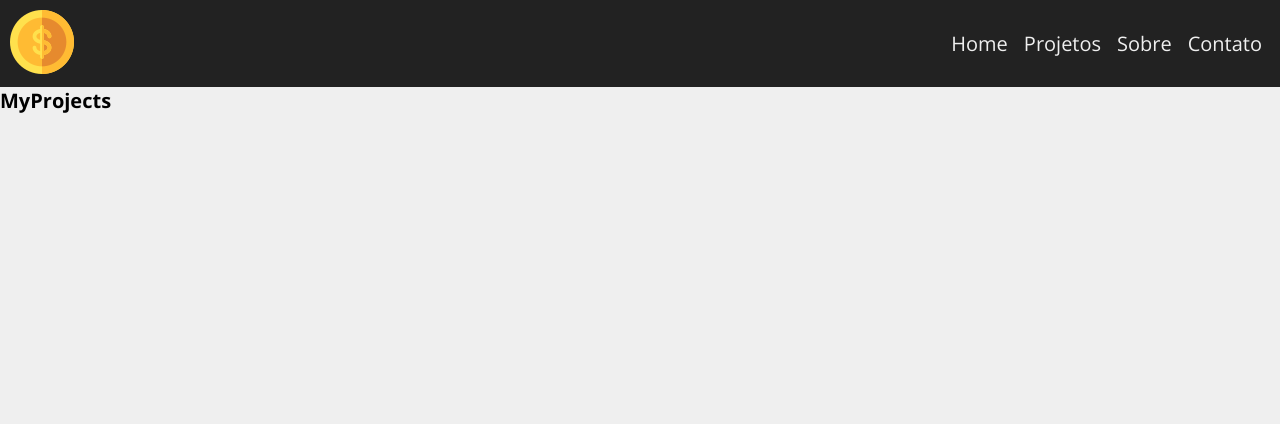
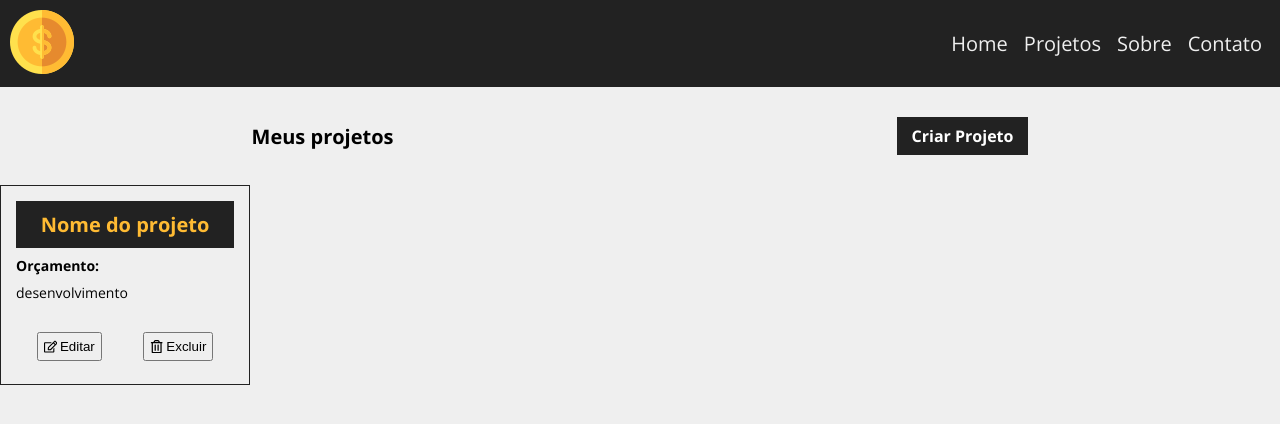
Before and after one commit to ClecioSousa00/costs, a React (Vite) app: page /Projetos in a window 1280 px wide. Shown: the top 424 px of the page. Built offline with nearby package versions, Linux system fonts and the light colour scheme; data requests are answered from the project's data file.

Commit message:
created cards projects

```diff
--- /dev/null
+++ b/src/components/ProjectCard/ProjectCard.css
@@ -0,0 +1,35 @@
+.card_project{
+    border: 1px solid var(--color-secondary);
+    height: 20rem;
+    width: 25rem;
+    padding: 1.5rem;
+    margin-top: 3rem;
+}
+
+.title_project{
+    font-size: 2rem;
+    font-weight: 700;
+    color: var(--color-buttons);
+    background-color: var(--color-secondary);
+    padding: 1rem;
+    text-align: center;
+}
+
+.card_project p{
+    font-size: 1.4rem;
+    margin: .8rem 0;
+}
+
+.button_project{
+    display: flex;
+    justify-content: space-around;
+    margin-top: 3rem;
+}
+
+.button_project button{
+    padding: .5rem;
+    display: flex;
+    align-items: center;
+    gap: .3rem;
+
+}
--- /dev/null
+++ b/src/components/ProjectCard/index.jsx
@@ -0,0 +1,17 @@
+import {FaRegEdit, FaRegTrashAlt} from "react-icons/fa"
+
+import "./ProjectCard.css"
+
+export const ProjectCard = ({id, name, budjet, handleRemove}) =>{
+    return(
+        <div className="card_project">
+            <h1 className="title_project">Nome do projeto</h1>
+            <p><strong>Orçamento:</strong> {budjet}</p>
+            <p>desenvolvimento</p>
+            <div className="button_project">
+                <button><FaRegEdit/>Editar</button>
+                <button><FaRegTrashAlt/>Excluir</button>
+            </div>
+        </div>
+    )
+}
--- /dev/null
+++ b/src/pages/MyProjects/MyProject.css
@@ -0,0 +1,6 @@
+.my_project{
+    display: flex;
+    justify-content: space-around;
+    align-items: center;
+    padding-top: 3rem;
+}
--- a/src/pages/MyProjects/index.jsx
+++ b/src/pages/MyProjects/index.jsx
@@ -1,11 +1,44 @@
+import { useState, useEffect } from "react"
+
 import { Header } from "../../components/Header"
+import { LinkButton } from "../../components/LinkButton"
+
+import "./MyProject.css"
+import { ProjectCard } from "../../components/ProjectCard"
+
+export const MyProjects =() =>{
+
+    const [preojects, setProjects] = useState([])
+
+    useEffect(() => {
+        console.log('aquiGet')
+        fetch('http://localhost:5000/projects', {
+            method: 'GET',
+            headers: {
+                'Content-Type': 'application/json',
+            },
+        })
+            .then(response => response.json())
+            .then(data => {
+                console.log(data)
+                setProjects(data)
+            })
+            .catch(err => console.log('Erro'))
+    }, [])
 
 
-export const MyProjects =() =>{
     return(
         <>
             <Header/>
-            <h1>MyProjects</h1>
+            <main>
+                <div className="my_project">
+                    <h1>Meus projetos</h1>
+                    <LinkButton to="/Novo-Projeto" text="Criar Projeto"/>
+                </div>
+               <section>
+                    <ProjectCard/>
+               </section>
+            </main>
         </>
     )
 }
--- a/src/pages/NewProject/index.jsx
+++ b/src/pages/NewProject/index.jsx
@@ -4,20 +4,9 @@ import { useEffect, useState } from "react"
 
 export const NewProject = () => {
 
-    const [categories, setCategories] =useState([])
+    const [projects, setProjects] =useState([])
 
-    useEffect(() => {
-        console.log('aquiGet')
-        fetch('http://localhost:5000/categories', {
-            method: 'GET',
-            headers: {
-                'Content-Type': 'application/json',
-            },
-        })
-            .then(response => response.json())
-            .then(data => setCategories(data))
-            .catch(err => console.log('Erro'))
-    }, [])
+
 
     const createPost = (project) =>{
         project.cost = 0
@@ -32,7 +21,7 @@ export const NewProject = () => {
             body: JSON.stringify(project),
         })
             .then(response => response.json())
-            .then(data => setCategories(data))
+            .then(data => setProjects(data))
             .catch(err => console.log('Erro'))
             console.log('aquiPost')
     }
```
